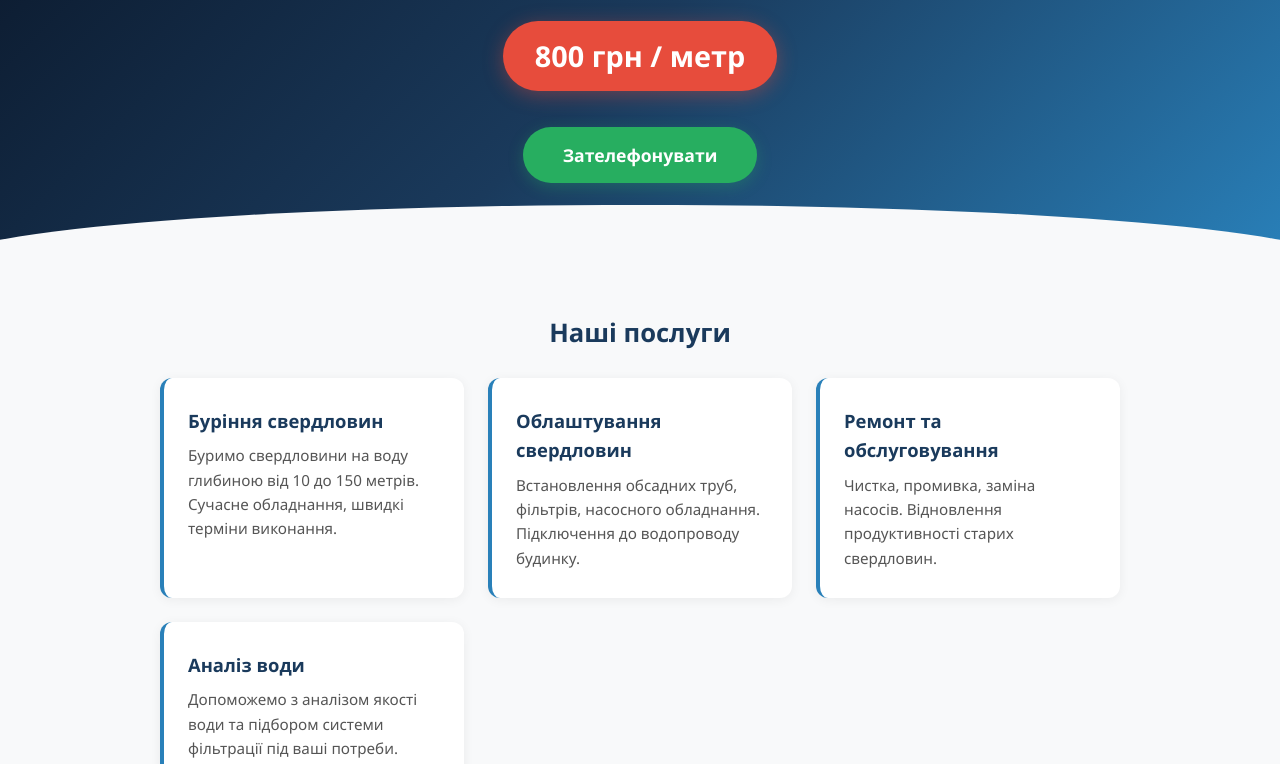
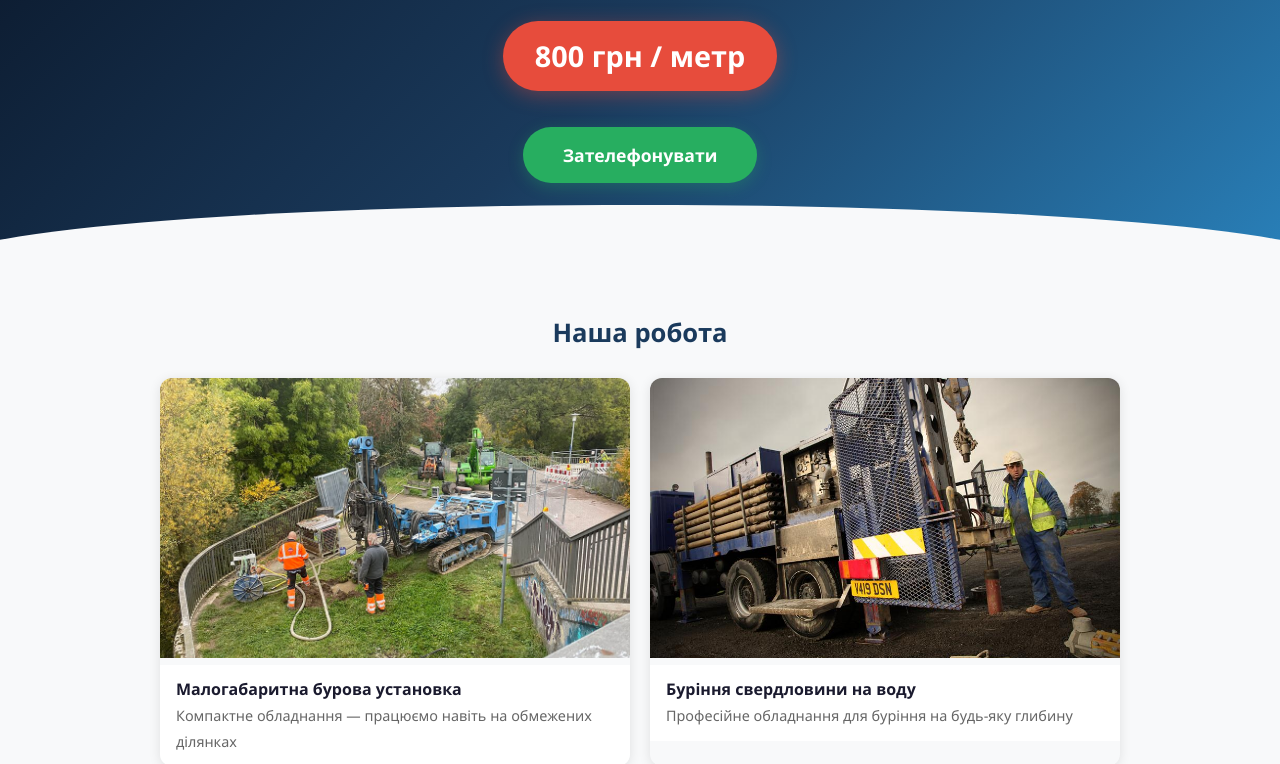
Before and after one commit to Hacksli/burinnya-sverdlovyn, a plain HTML site: page index.html in a window 1280 px wide. Shown: the part 188-952 px from the top of the page. Drawn offline with Linux system fonts and the light colour scheme.

Commit message:
add drilling photos section

```diff
--- a/index.html
+++ b/index.html
@@ -50,6 +50,20 @@ footer{text-align:center;padding:30px 20px;color:#888;font-size:.85rem}
   <br>
   <a href="tel:+380989009020" class="cta-btn">Зателефонувати</a>
 </div>
+
+<section>
+  <h2>Наша робота</h2>
+  <div style="display:grid;grid-template-columns:repeat(auto-fit,minmax(300px,1fr));gap:20px;margin-bottom:40px">
+    <div style="border-radius:12px;overflow:hidden;box-shadow:0 2px 12px rgba(0,0,0,.1)">
+      <img src="img/drilling1.jpg" alt="Малогабаритна бурова установка за роботою" style="width:100%;height:280px;object-fit:cover">
+      <div style="padding:12px 16px;background:#fff"><strong>Малогабаритна бурова установка</strong><br><span style="color:#666;font-size:.9rem">Компактне обладнання — працюємо навіть на обмежених ділянках</span></div>
+    </div>
+    <div style="border-radius:12px;overflow:hidden;box-shadow:0 2px 12px rgba(0,0,0,.1)">
+      <img src="img/drilling2.jpg" alt="Буріння свердловини на воду" style="width:100%;height:280px;object-fit:cover">
+      <div style="padding:12px 16px;background:#fff"><strong>Буріння свердловини на воду</strong><br><span style="color:#666;font-size:.9rem">Професійне обладнання для буріння на будь-яку глибину</span></div>
+    </div>
+  </div>
+</section>
 
 <section>
   <h2>Наші послуги</h2>
```
Also changed, not shown: img/drilling1.jpg (added), img/drilling2.jpg (added).
